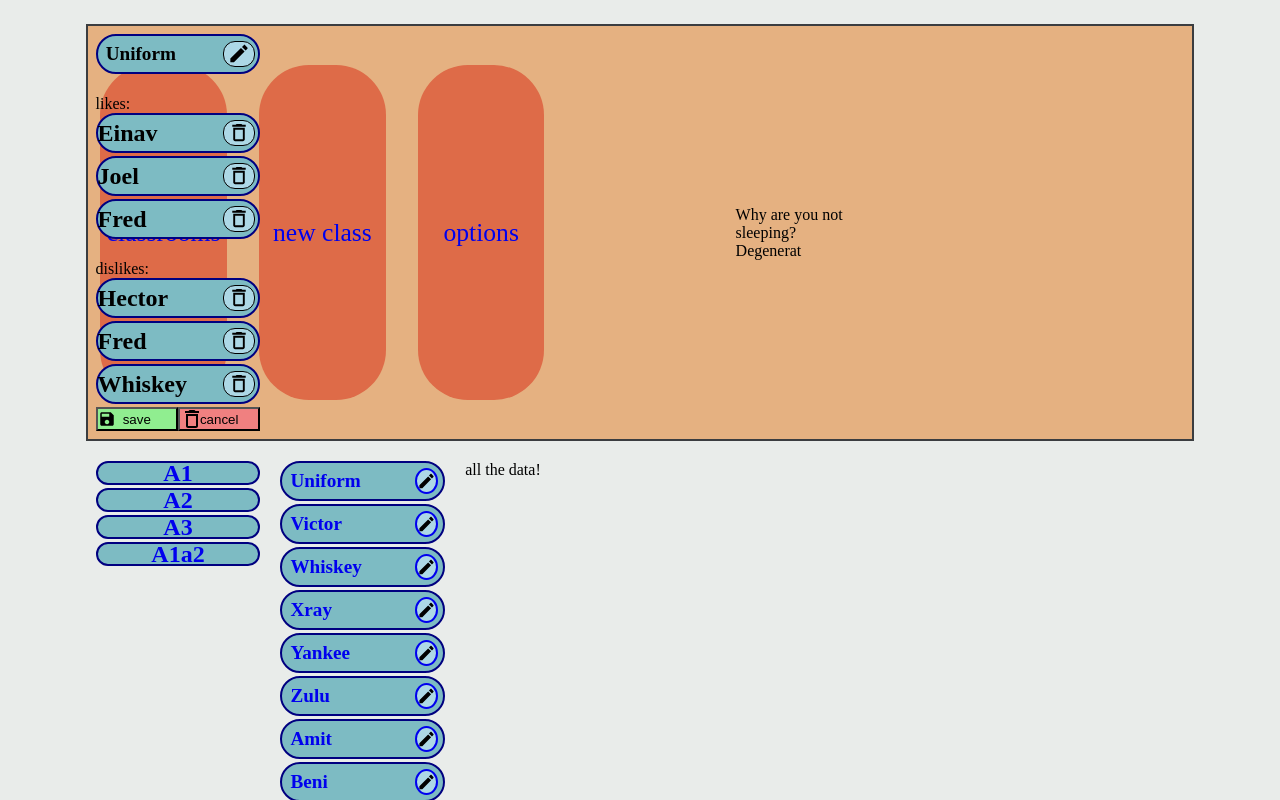
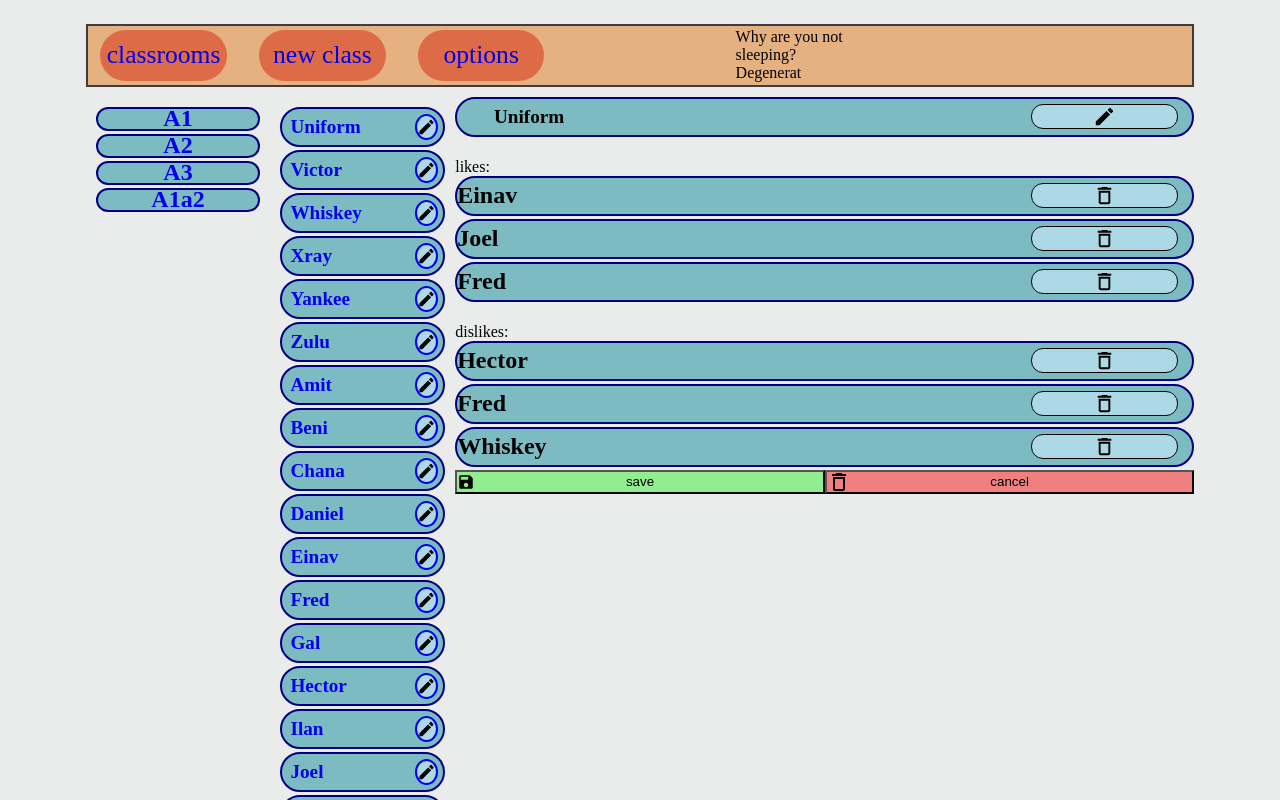
Before and after one commit to gulilo/Classroom, a React (Create React App) app: page /classroom/1/student/21/edit in a window 1280 px wide. Shown: the top 800 px of the page. Built offline with nearby package versions, Linux system fonts and the light colour scheme.

Commit message:
fixed position
app main area have outside property if not within another div subgrid

```diff
--- a/src/Components/StudentEdit.jsx
+++ b/src/Components/StudentEdit.jsx
@@ -101,7 +101,7 @@ class StudentEdit extends Component {
 
   render() {
     return (
-      <div className={Style_MainGrid.AppMainArea}>
+      <div className={Style_MainGrid.AppMainAreaOut}>
         {this.state.nameEdit ? (
           <span className={labelStyles.StudentNameBracket}>
             <input
--- a/src/cssFiles/MainGridLayout.module.css
+++ b/src/cssFiles/MainGridLayout.module.css
@@ -51,3 +51,8 @@ body {
 
     margin: 10px;
 }
+
+.AppMainAreaOut{
+    grid-row: 2;
+    grid-column: 4;
+}
```
